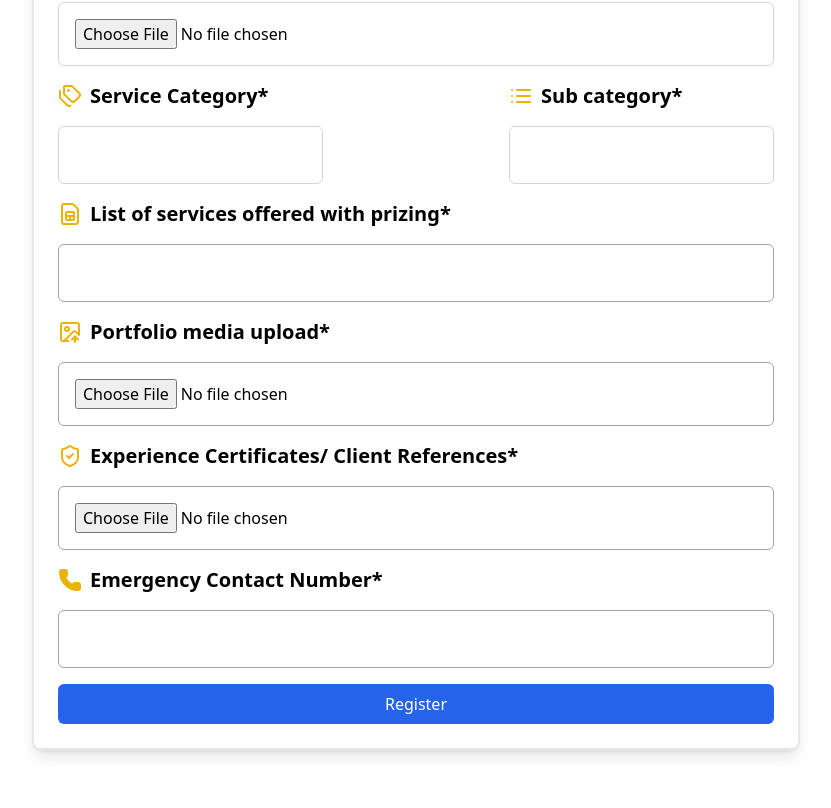
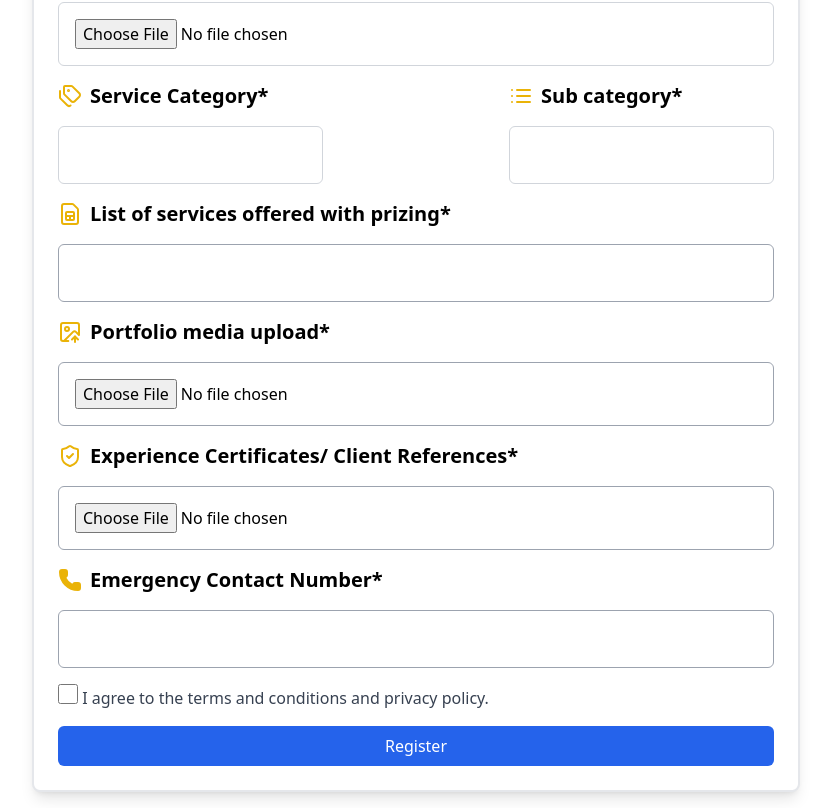
Before and after one commit to garimatiwari2004/design, a React (Create React App) app: page /serviceproviderlogin in a window 1280 px wide. Shown: the part 838-1646 px from the top of the page, without its empty margins (224-1055 px from the left). Before the commit the page ends 1604 px from the top, so only its background shows below. Built offline with nearby package versions, Linux system fonts and the light colour scheme.

Commit message:
Refactor service form component: improve code readability and add terms agreement checkbox

```diff
--- a/src/components/serviceForm.jsx
+++ b/src/components/serviceForm.jsx
@@ -1,4 +1,14 @@
-import { Building, CardSim, ImageUp, List, MapPinHouse, Phone, ShieldCheck, SquareUser, Tags } from "lucide-react";
+import {
+  Building,
+  CardSim,
+  ImageUp,
+  List,
+  MapPinHouse,
+  Phone,
+  ShieldCheck,
+  SquareUser,
+  Tags,
+} from "lucide-react";
 
 const Form = () => {
   return (
@@ -30,7 +40,7 @@ const Form = () => {
         </div>
       </div>
       <div className="flex justify-between items-center space-x-2 mb-4">
-        <div >
+        <div>
           <div className="flex items-center space-x-2 mb-4">
             <Phone className="text-yellow-500 font-extrabold fill-yellow-500" />
             <h1 className="text-xl font-bold">Phone number*</h1>
@@ -85,7 +95,7 @@ const Form = () => {
         </div>
       </div>
       <div className="flex justify-between items-center space-x-2 mb-4">
-        <div >
+        <div>
           <div className="flex items-center space-x-2 mb-4">
             <Tags className="text-yellow-500 font-extrabold" />
             <h1 className="text-xl font-bold">Service Category*</h1>
@@ -115,7 +125,9 @@ const Form = () => {
       <div>
         <div className="flex items-center space-x-2 mb-4">
           <CardSim className="text-yellow-500 font-extrabold" />
-          <h1 className="text-xl font-bold">List of services offered with prizing*</h1>
+          <h1 className="text-xl font-bold">
+            List of services offered with prizing*
+          </h1>
         </div>
         <div>
           <input
@@ -141,7 +153,9 @@ const Form = () => {
       <div>
         <div className="flex items-center space-x-2 mb-4">
           <ShieldCheck className="text-yellow-500 font-extrabold" />
-          <h1 className="text-xl font-bold">Experience Certificates/ Client References*</h1>
+          <h1 className="text-xl font-bold">
+            Experience Certificates/ Client References*
+          </h1>
         </div>
         <div>
           <input
@@ -164,6 +178,12 @@ const Form = () => {
           />
         </div>
       </div>
+      <input
+        type="checkbox"
+        className="accent-blue-500 w-5 h-5 rounded focus:ring-2 focus:ring-blue-300"
+      /> <label className="text-gray-700">
+        I agree to the terms and conditions and privacy policy.
+        </label>
 
       <button
         type="submit"
```
